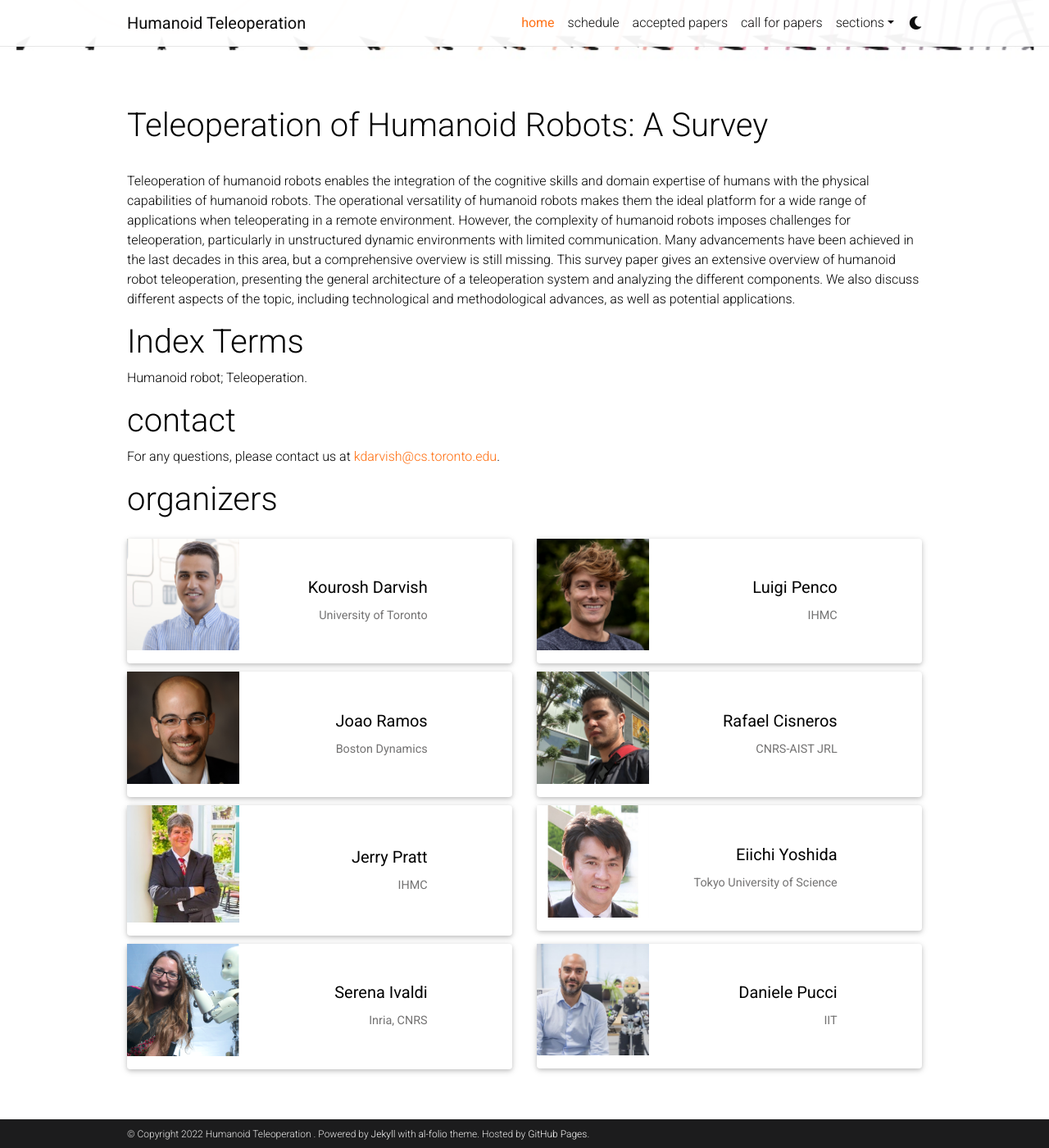
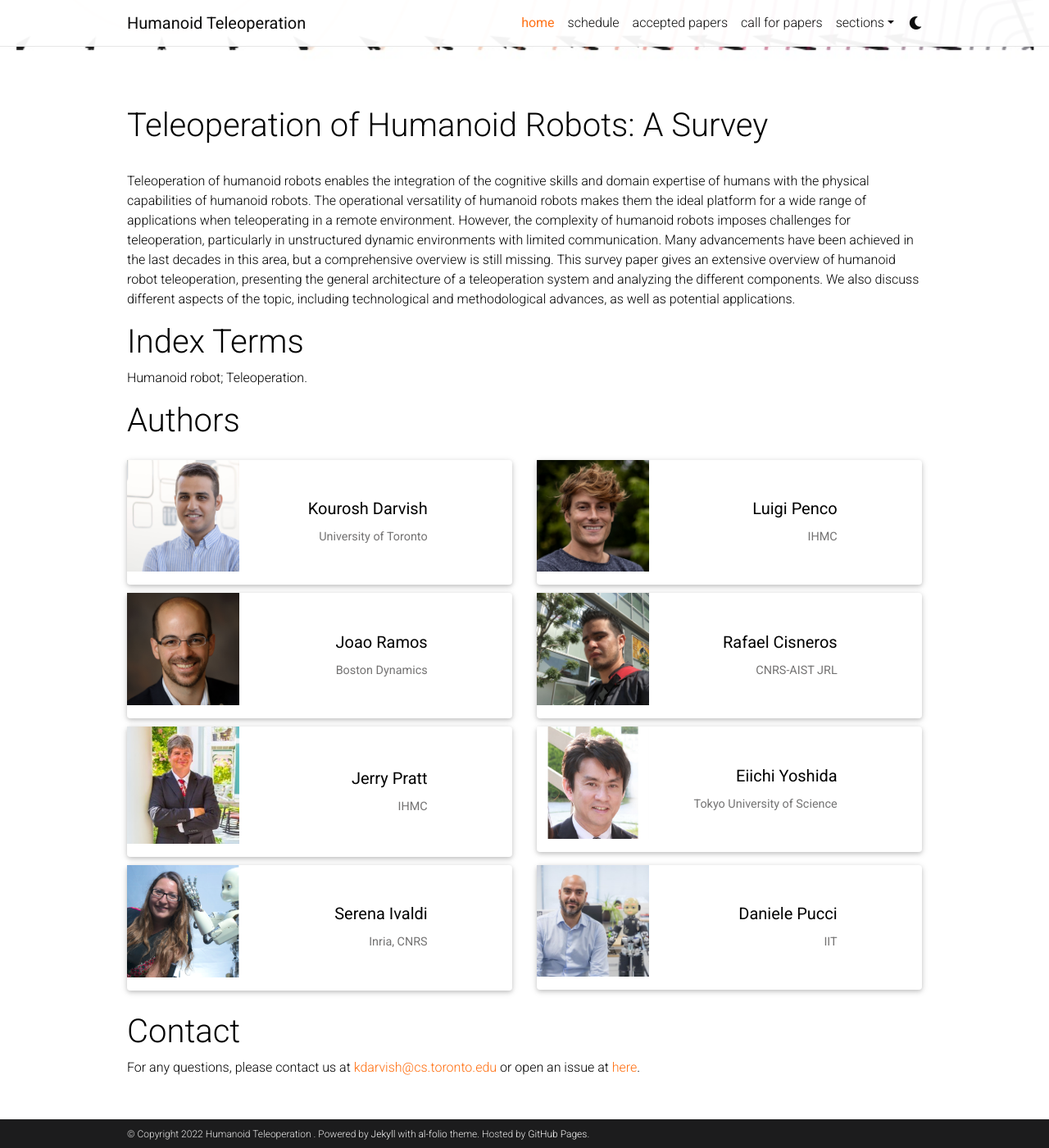
Before and after one commit to Humanoid-Teleoperation/humanoid-teleoperation.github.io, a Jekyll site: the page built from _pages/home.md, in a window 1280 px wide and 1400 px high, scrolled down 172 px. Shown: the whole window at 82% size. Built offline with Jekyll 4.4.1, drawn with Linux system fonts in a browser that asks for light colours; full-size pictures stand in for the smaller copies a plugin makes; comment, search, counter and statistics services are not loaded; a style sheet for code colours, icons or effects is not loaded.

Commit message:
update the first page

```diff
--- a/_pages/home.md
+++ b/_pages/home.md
@@ -15,15 +15,12 @@ Many advancements have been achieved in the last decades in this area, but a com
 This survey paper gives an extensive overview of humanoid robot teleoperation, presenting the general architecture of a teleoperation system and analyzing the different components.
 We also discuss different aspects of the topic, including technological and methodological advances, as well as potential applications.
 
-
 # Index Terms
 Humanoid robot; Teleoperation.
 
-# contact
-For any questions, please contact us at [kdarvish@cs.toronto.edu](mailto:kdarvish@cs.toronto.edu).
 
 
-# organizers
+# Authors
 
 <div class="row row-cols-2 projects pt-3 pb-3">
   {% include people_horizontal.html name="Kourosh Darvish" affiliation="University of Toronto" url="https://kouroshd.github.io/" img="/assets/img/authors/kourosh.jpg" %}
@@ -78,3 +75,6 @@ For any questions, please contact us at [kdarvish@cs.toronto.edu](mailto:kdarvis
 </div>
 
 {% endcomment %}
+
+# Contact
+For any questions, please contact us at [kdarvish@cs.toronto.edu](mailto:kdarvish@cs.toronto.edu) or open an issue at [here](https://github.com/Humanoid-Teleoperation/humanoid-teleoperation.github.io).
```
